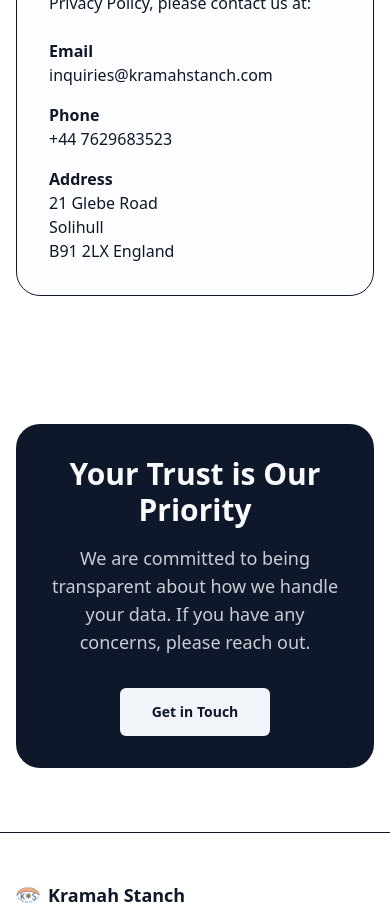
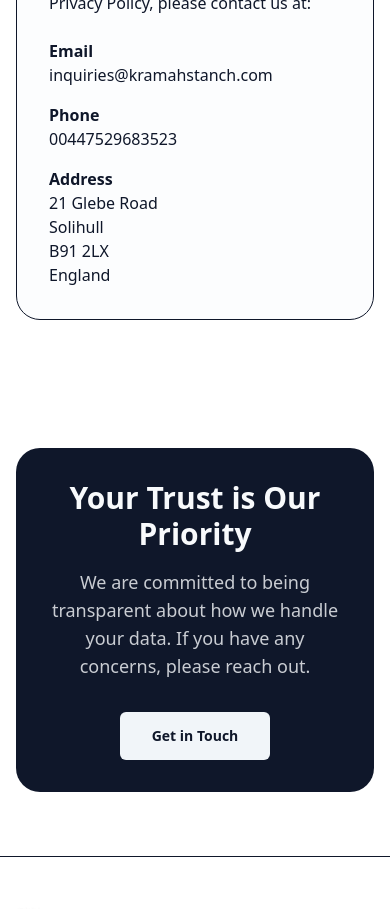
Before and after one commit to Kramah-Stanch/kramah-stanch-website-ui, a Next.js app: page /privacy in a window 390 px wide. Shown: the part 4520-5429 px from the top of the page. Built offline with nearby package versions, Linux system fonts and the light colour scheme; no server answers.

Commit message:
Update contact phone number on contact and privacy pages.

```diff
--- a/app/contact/page.tsx
+++ b/app/contact/page.tsx
@@ -41,7 +41,7 @@ export default function ContactPage() {
                                 </div>
                                 <div>
                                     <h3 className="font-bold text-lg">Call Us</h3>
-                                    <p className="text-muted-foreground">+44 7629683523</p>
+                                    <p className="text-muted-foreground">00447529683523</p>
                                     <p className="text-sm text-muted-foreground mt-1">Mon-Fri from 9am to 6pm GMT</p>
                                 </div>
                             </div>
--- a/app/privacy/page.tsx
+++ b/app/privacy/page.tsx
@@ -170,14 +170,15 @@ export default function PrivacyPage() {
                             </div>
                             <div>
                                 <h3 className="font-bold">Phone</h3>
-                                <p className="text-muted-foreground">+44 7629683523</p>
+                                <p className="text-muted-foreground">00447529683523</p>
                             </div>
                             <div>
                                 <h3 className="font-bold">Address</h3>
                                 <p className="text-muted-foreground">
                                     21 Glebe Road<br />
                                     Solihull<br />
-                                    B91 2LX England
+                                    B91 2LX<br />
+                                    England<br />
                                 </p>
                             </div>
                         </div>
```
